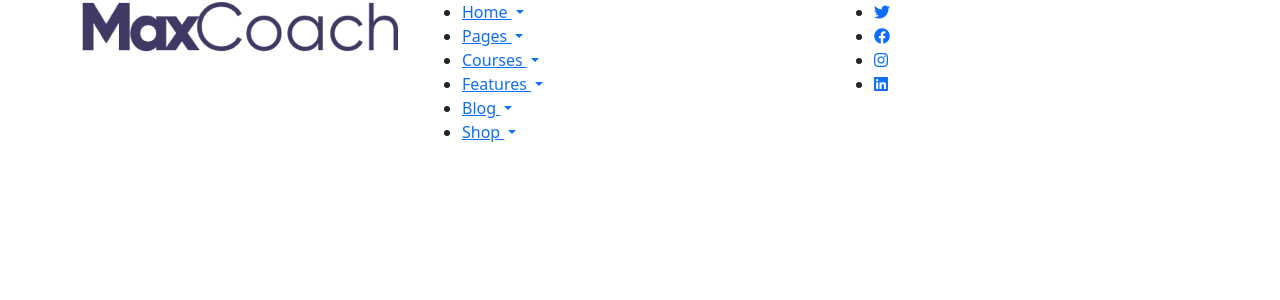
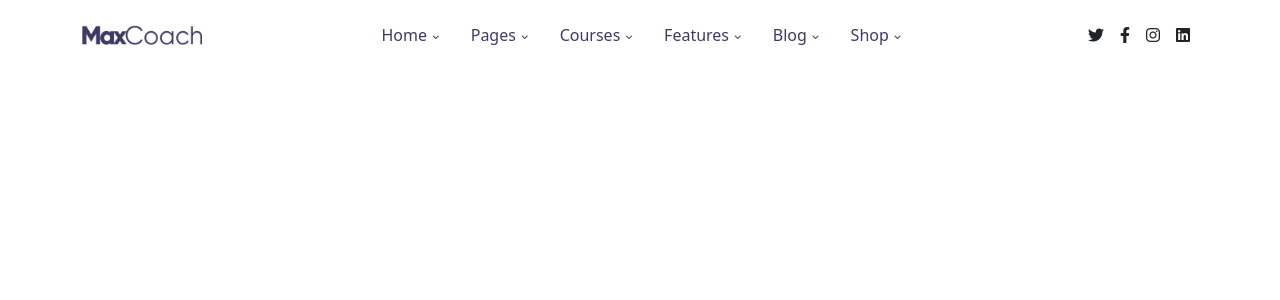
Before and after one commit to federicofrasca796/proj-html-vuejs, a Vue app: page / in a window 1280 px wide. Shown: the top 300 px of the page. Built offline with nearby package versions, Linux system fonts and the light colour scheme.

Commit message:
add navbar

```diff
--- a/src/assets/scss/common.scss
+++ b/src/assets/scss/common.scss
@@ -0,0 +1,7 @@
+ul{
+    list-style: none;
+    a {
+        color: inherit;
+        text-decoration: none;
+    }
+}
--- a/src/components/SiteHeader.vue
+++ b/src/components/SiteHeader.vue
@@ -2,17 +2,19 @@
   <div id="site_header">
     <div class="container">
       <!-- NAVBAR -->
-      <nav class="row" id="navbar">
+      <nav class="navbar" id="navbar">
         <!-- LOGO -->
-        <div class="col-4 logo">
-          <img src="../assets/img/dark-logo.png" alt="MaxCoach logo" />
-        </div>
+        <img
+          class="logo"
+          src="../assets/img/dark-logo.png"
+          alt="MaxCoach logo"
+        />
 
         <!-- DROPDOWN LINKS -->
-        <ul class="col-4">
+        <ul>
           <li class="dropdown show">
             <a
-              class="dropdown-toggle"
+              class="dropdown_toggle"
               href="#"
               role="button"
               id="dropdownMenuLink"
@@ -31,7 +33,7 @@
           </li>
           <li class="dropdown show">
             <a
-              class="dropdown-toggle"
+              class="dropdown_toggle"
               href="#"
               role="button"
               id="dropdownMenuLink"
@@ -50,7 +52,7 @@
           </li>
           <li class="dropdown show">
             <a
-              class="dropdown-toggle"
+              class="dropdown_toggle"
               href="#"
               role="button"
               id="dropdownMenuLink"
@@ -69,7 +71,7 @@
           </li>
           <li class="dropdown show">
             <a
-              class="dropdown-toggle"
+              class="dropdown_toggle"
               href="#"
               role="button"
               id="dropdownMenuLink"
@@ -88,7 +90,7 @@
           </li>
           <li class="dropdown show">
             <a
-              class="dropdown-toggle"
+              class="dropdown_toggle"
               href="#"
               role="button"
               id="dropdownMenuLink"
@@ -107,7 +109,7 @@
           </li>
           <li class="dropdown show">
             <a
-              class="dropdown-toggle"
+              class="dropdown_toggle"
               href="#"
               role="button"
               id="dropdownMenuLink"
@@ -127,7 +129,6 @@
         </ul>
 
         <!-- SOCIALS  -->
-        <div class="col-4">
         <ul class="socials">
           <li>
             <a href="#">
@@ -136,7 +137,7 @@
           </li>
           <li>
             <a href="#">
-                <i class="fab fa-facebook"></i>
+              <i class="fab fa-facebook-f"></i>
             </a>
           </li>
           <li>
@@ -150,7 +151,6 @@
             </a>
           </li>
         </ul>
-        </div>
       </nav>
     </div>
   </div>
@@ -172,4 +172,37 @@ export default {
 
 <style lang="scss">
 @import "../assets/scss/variables.scss";
+
+#site_header {
+  #navbar {
+    height: 70px;
+    ul {
+      margin: 0;
+    }
+    li {
+      display: inline-block;
+    }
+    .logo {
+      width: 120px;
+    }
+
+    .dropdown {
+      margin: 0 1rem;
+    }
+    .socials > li {
+      margin: 0 0.5rem;
+    }
+    .dropdown a {
+      color: $brand_purple;
+    }
+    .dropdown_toggle::after {
+      font-family: "Font Awesome 5 Free";
+      font-weight: 900;
+      content: "\f107";
+      font-size: 0.5rem;
+      margin-left: 0.1rem;
+      vertical-align: middle;
+    }
+  }
+}
 </style>
```
Lines whose indentation alone changed are shown as unchanged.
